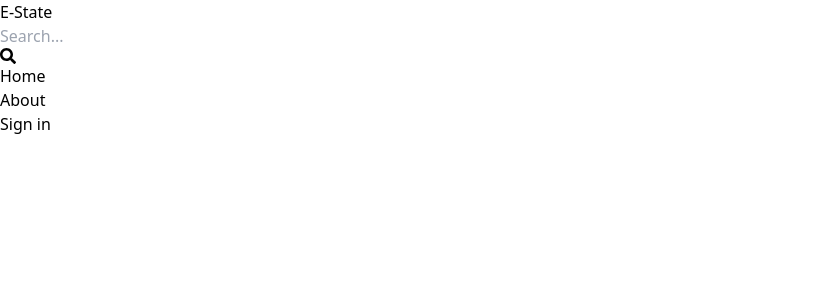
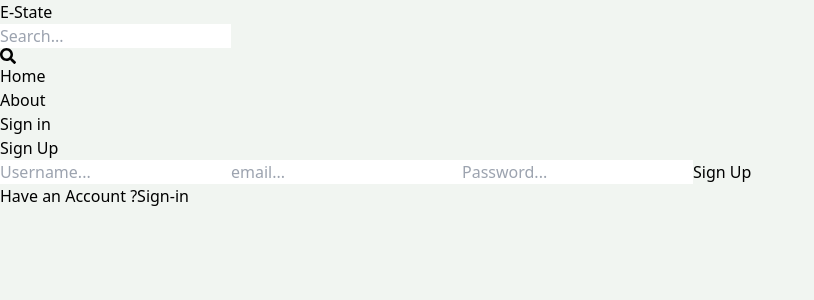
Before and after one commit to Mehul112004/e-state, a React (Vite) app in the folder client/: page /sign-up in a window 1280 px wide. Shown: the top 300 px of the page, without its empty margins (0-814 px from the left). Built offline with nearby package versions, Linux system fonts and the light colour scheme.

Commit message:
create sign-up component

```diff
--- a/client/src/App.jsx
+++ b/client/src/App.jsx
@@ -5,6 +5,7 @@
 import About from "./pages/About";
 import Profile from "./pages/Profile";
 import Header from "./components/Header";
+import SignUp from "./pages/SignUp";
 
 function App() {
   return (
@@ -14,6 +15,7 @@
         <Route path="/" element={<Home />} />
         <Route path="/sign-in" element={<SignIn />} />
         <Route path="/sign-out" element={<SignOut />} />
+        <Route path="/sign-up" element={<SignUp />} />
         <Route path="/about" element={<About />} />
         <Route path="/profile" element={<Profile />} />
       </Routes>
--- a/client/src/index.css
+++ b/client/src/index.css
@@ -1,3 +1,7 @@
 @tailwind base;
 @tailwind components;
 @tailwind utilities;
+
+body{
+    background-color: rgb(241, 245, 241);
+}
--- /dev/null
+++ b/client/src/pages/SignUp.jsx
@@ -0,0 +1,41 @@
+import { Link } from "react-router-dom";
+function SignUp() {
+  return (
+    <div className="flex flex-col p-3 max-w-lg mx-auto">
+      <h1 className="text-3xl text-center font-semibold my-7">Sign Up</h1>
+      <form className="flex flex-col gap-4">
+        <input
+          type="text"
+          placeholder="Username..."
+          className="border p-3 rounded-lg"
+          id="username"
+        />
+        <input
+          type="email"
+          placeholder="email..."
+          className="border p-3 rounded-lg"
+          id="email"
+        />
+        <input
+          type="password"
+          placeholder="Password..."
+          className="border p-3 rounded-lg"
+          id="password"
+        />
+        <button className="bg-slate-700 text-white p-3 rounded-lg uppercase hover:opacity-95 disabled:opacity-80">
+          Sign Up
+        </button>
+      </form>
+      <div className="flex gap-2 mt-5">
+        <p>
+          Have an Account ?
+          <Link to={"/sign-in"}>
+            <span className="text-blue-400">Sign-in</span>
+          </Link>
+        </p>
+      </div>
+    </div>
+  );
+}
+
+export default SignUp;
```
